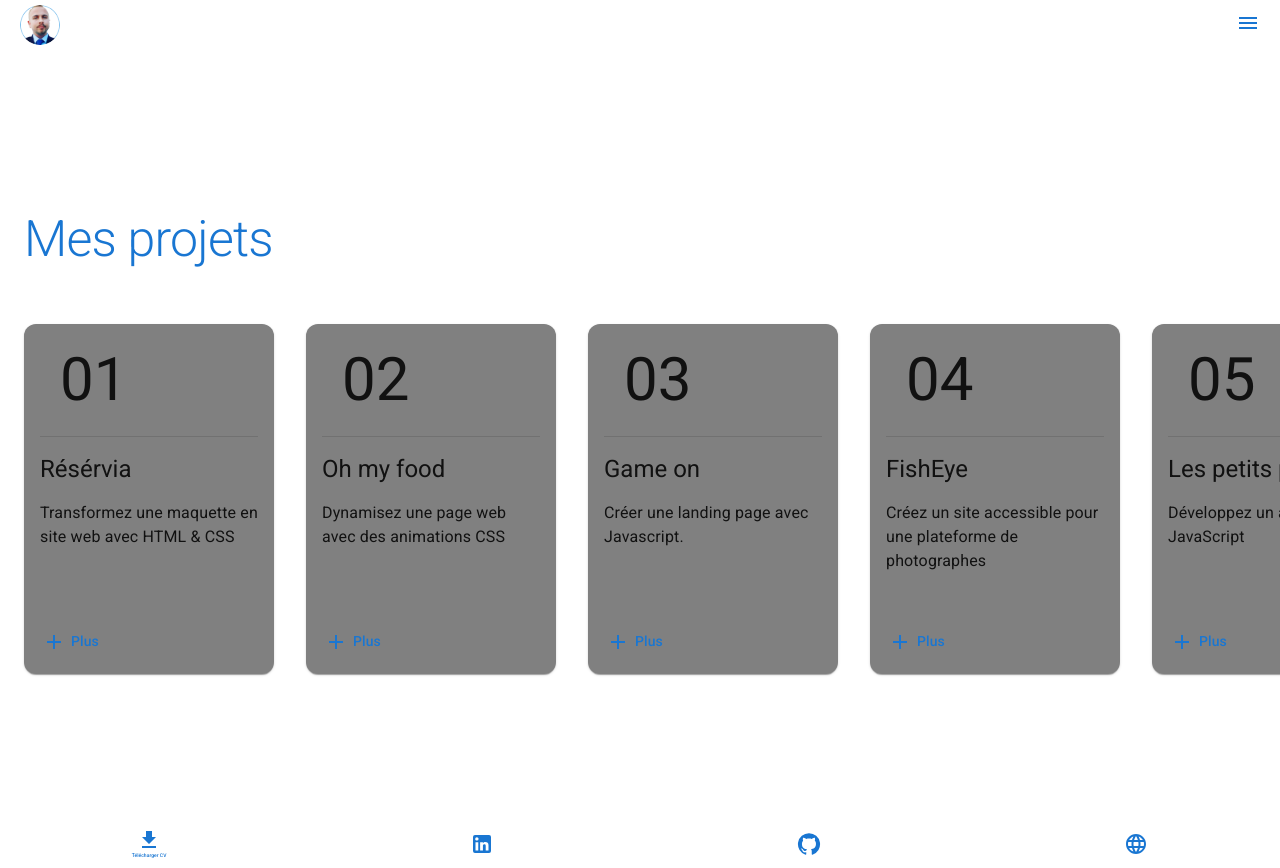
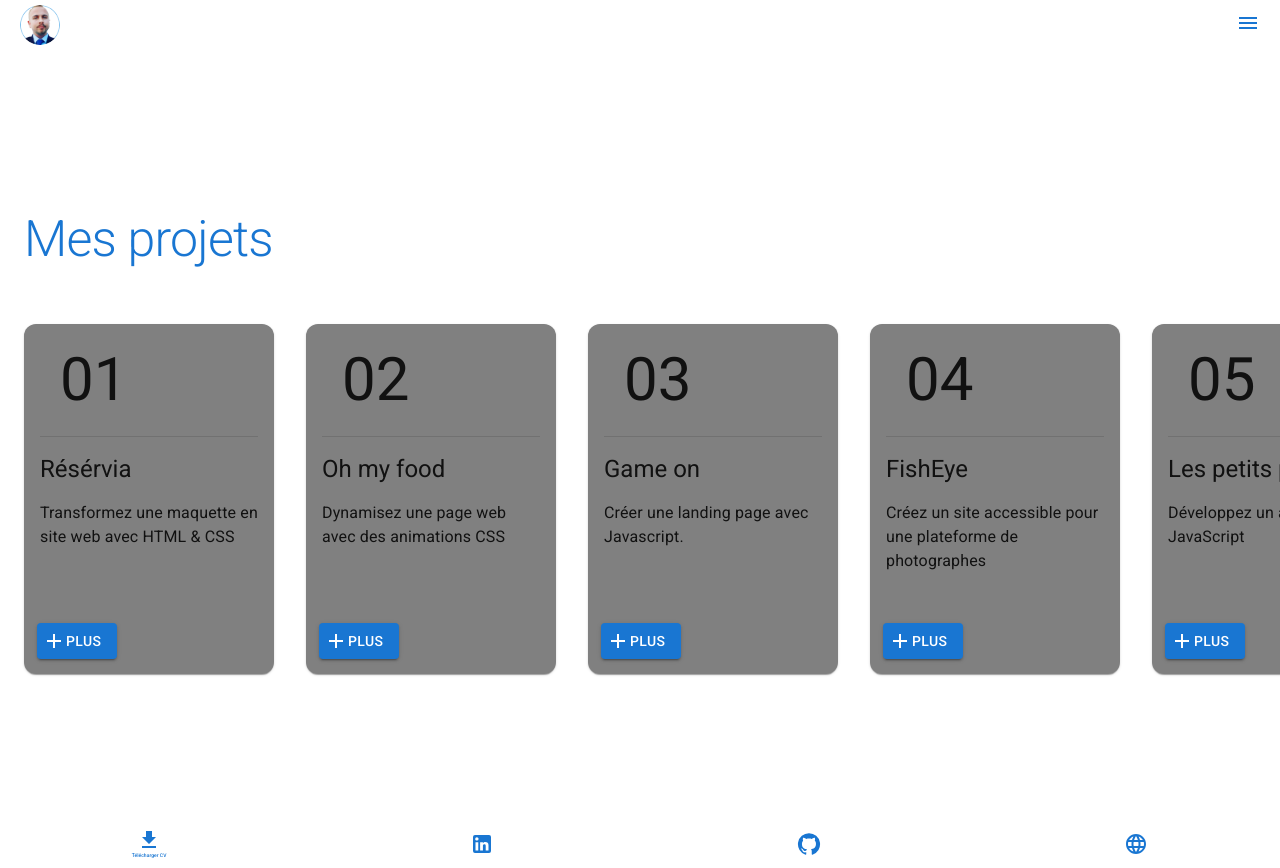
Before and after one commit to Chris5477/mon-portfolio, a React (Create React App) app: page / in a window 1280 px wide. Built offline with nearby package versions, Linux system fonts and the light colour scheme.

Commit message:
change button inside card

```diff
--- a/src/screen/Content.js
+++ b/src/screen/Content.js
@@ -1,14 +1,4 @@
-import {
-	Grid,
-	Stack,
-	Typography,
-	Card,
-	CardContent,
-	CardHeader,
-	CardActions,
-	IconButton,
-	Divider,
-} from "@mui/material";
+import { Grid, Stack, Typography, Card, CardContent, CardHeader, CardActions, Button, Divider } from "@mui/material";
 import AddIcon from "@mui/icons-material/Add";
 
 const Content = ({ title, list }) => {
@@ -30,18 +20,18 @@ const Content = ({ title, list }) => {
 	const isDescription = list.find((el) => el.github) ? true : false;
 
 	return (
-		<Grid container mt={20} mb={10} sx={{overflow : "hidden"}}>
+		<Grid container mt={20} mb={10} sx={{ overflow: "hidden" }}>
 			<Grid item xs={12} justifyContent="center">
 				<Typography variant="h1" fontSize={"50px"} color="primary" pl={3} mb={5}>
 					{title}
 				</Typography>
 			</Grid>
-			<Stack direction="row" height="400px" pl={3} pt={2} pb={2} spacing={4} >
+			<Stack direction="row" height="400px" pl={3} pt={2} pb={2} spacing={4}>
 				{list.map(({ id, title, description }) => (
 					<Card key={id} sx={styleCard}>
 						<CardHeader
 							title={id < 10 ? `0${id}` : id}
-							titleTypographyProps={{ fontSize: "60px", paddingLeft: "20px"}}
+							titleTypographyProps={{ fontSize: "60px", paddingLeft: "20px" }}
 						/>
 						<Divider variant="middle" />
 						<CardContent>
@@ -51,12 +41,10 @@ const Content = ({ title, list }) => {
 							<Typography paragraph>{isDescription && description}</Typography>
 						</CardContent>
 						<CardActions disableSpacing sx={styleFooterCard}>
-							<IconButton aria-label="add to favorites" size="small">
-								<AddIcon color="primary" />
-							</IconButton>
-							<Typography variant="subtitle2" color="primary">
+							<Button variant="contained" sx={{ paddingLeft: "5px" }}>
+								<AddIcon />
 								Plus
-							</Typography>
+							</Button>
 						</CardActions>
 					</Card>
 				))}
```
